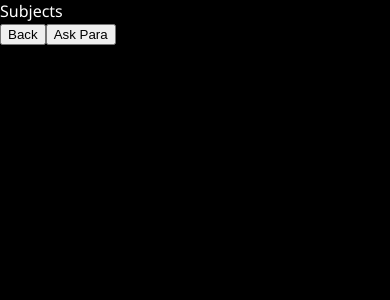
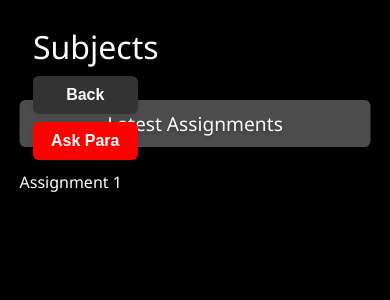
Before and after one commit to Smith-Pad/subjects, a React (Vite) app: page / in a window 390 px wide. Shown: the top 300 px of the page. Built offline with nearby package versions, Linux system fonts and the light colour scheme.

Commit message:
Addition: Customized latest assignment list in home screen subjects main screen

```diff
--- a/src/App.jsx
+++ b/src/App.jsx
@@ -17,6 +17,16 @@ function App() {
                                                 <button class="subjects-button-1 color-is-red">Ask Para</button>
                                         </div>
                                 </div>
+
+                                <div class="latest-assignments-container">
+                                        <div class="latest-assignments-title">Latest Assignments</div>
+                                        <div class="latest-assignments-list">
+                                                <div class="latest-assignment-item">
+                                                        <div class="latest-assignment-title">Assignment 1</div>
+                                                </div>
+                                        </div>
+                                </div>
+
                         </body>
                 </>
         )
--- a/src/subjects.css
+++ b/src/subjects.css
@@ -3,5 +3,246 @@ body.subjects-main-menu-global {
         min-height: 100vh;
         margin: 0;
         font-family: 'Segoe UI', 'Roboto', Arial, sans-serif;
+}
+
+.subjects-main-menu-global.subjects-assignment-list-init-container {
+        display: flex;
+        flex-direction: column;
+        justify-content: flex-start;
+        align-items: center;
+        min-height: 100vh;
+        padding-top: 120px;
+        padding-left: 20px;
+        padding-right: 20px;
+        box-sizing: border-box;
+}
+
+.subjects-assignment-list {
+        background: #333333;
+        border-radius: 12px;
+        padding: 20px 24px;
+        color: #fff;
+        width: 100%;
+        max-width: 400px;
+        margin-bottom: 16px;
+        cursor: pointer;
+        transition: all 0.2s ease;
+        border: 1px solid rgba(255, 255, 255, 0.1);
+        box-shadow: 0 2px 8px rgba(0, 0, 0, 0.2);
+        position: relative;
+}
+
+.subjects-assignment-list:hover {
+        background: #404040;
+        transform: translateY(-2px);
+        box-shadow: 0 4px 16px rgba(0, 0, 0, 0.3);
+        border-color: rgba(255, 255, 255, 0.2);
+}
+
+.subjects-assignment-list:active {
+        transform: translateY(0);
+        box-shadow: 0 2px 8px rgba(0, 0, 0, 0.2);
+}
+
+.subjects-assignment-list h1 {
+        margin: 0;
+        font-size: 1.2rem;
+        font-weight: 500;
+        text-align: center;
+        letter-spacing: 0.5px;
+}
+
+.subjects-button-1 {
+        background: #333333;
+        color: #ffffff;
+        border: none;
+        border-radius: 6px;
+        padding: 10px 18px;
+        font-size: 1rem;
+        font-weight: 600;
+        cursor: pointer;
+        box-shadow: 0 2px 8px rgba(0, 0, 0, 0.08);
+        transition: background 0.2s, color 0.2s;
+        margin-right: 12px;
+}
+
+.subjects-button-1:hover {
+        background: #404040;
+}
+
+.subjects-button-1.color-is-red {
+        background: #ff0000;
+        color: #fff;
+}
+
+.subjects-button-1.color-is-red:hover {
+        background: #cc0000;
+}
+
+.subjects-title {
+        position: fixed;
+        top: 20px;
+        left: 20px;
+        font-size: 3.5rem;
+        font-weight: 100;
+        color: #fff;
+        z-index: 1000;
+        text-shadow: 0 2px 4px rgba(0, 0, 0, 0.3);
+        padding: 10px 18px;
+        display: flex;
+        align-items: center;
+        gap: 16px;
+}
+
+.header-buttons {
+        display: flex;
+        gap: 12px;
+}
+
+.subject-card-content {
+        display: flex;
+        align-items: center;
+        justify-content: space-between;
+}
+
+.subject-name {
+        font-size: 1.1rem;
+        font-weight: 500;
+}
+
+.subject-meta {
+        font-size: 0.9rem;
+        color: #cccccc;
+        opacity: 0.8;
+}
+
+.cat-academy-label {
+        position: absolute;
+        top: -8px;
+        right: -8px;
+        background: #ff6600;
+        color: white;
+        padding: 8px 12px;
+        font-size: 0.7rem;
+        font-weight: 600;
+        text-transform: uppercase;
+        letter-spacing: 0.5px;
+}
+
+
+.access-label {
+        position: absolute;
+        top: -8px;
+        right: -8px;
+        background: #000000;
+        color: white;
+        padding: 8px 12px;
+        font-size: 0.7rem;
+        font-weight: 600;
+        text-transform: uppercase;
+        letter-spacing: 0.5px;
+}
+
+
+
+.indv-only-label {
+        position: absolute;
+        top: -8px;
+        right: -8px;
+        background: #ff0000;
+        color: white;
+        padding: 8px 12px;
+        font-size: 0.7rem;
+        font-weight: 600;
+        text-transform: uppercase;
+        letter-spacing: 0.5px;
+}
+
+
+
+.group-activity-label {
+        position: absolute;
+        top: -8px;
+        right: -8px;
+        background: #000000;
+        color: white;
+        padding: 8px 12px;
+        font-size: 0.7rem;
+        font-weight: 600;
+        text-transform: uppercase;
+        letter-spacing: 0.5px;
+}
+
+
+.latest-assignments-container {
+        position: fixed;
+        top: 120px;
+        left: 50%;
+        transform: translateX(-50%);
+        width: 90%;
+        max-width: 600px;
+        z-index: 999;
         color: white;
 }
+
+.latest-assignments-title {
+        color: #ffffff;
+        font-size: 1.8rem;
+        font-weight: 300;
+        background-color: #4d4d4d;
+        padding: 10px 18px;
+        border-radius: 6px;
+        text-align: center;
+        margin-bottom: 24px;
+        text-shadow: 0 2px 4px rgba(0, 0, 0, 0.3);
+}
+
+
+@media (max-width: 500px) {
+        .subjects-main-menu-global.subjects-assignment-list-init-container {
+                padding-top: 100px;
+                padding-left: 16px;
+                padding-right: 16px;
+        }
+
+        .subjects-assignment-list {
+                padding: 16px 20px;
+        }
+
+        .subjects-title {
+                top: 15px;
+                left: 15px;
+                font-size: 2rem;
+                flex-direction: column;
+                align-items: flex-start;
+                gap: 8px;
+        }
+
+        .header-buttons {
+                flex-direction: column;
+                gap: 8px;
+        }
+
+        .cat-academy-label {
+                font-size: 0.6rem;
+                padding: 6px 10px;
+        }
+
+        .access-label {
+                font-size: 0.6rem;
+                padding: 6px 10px;
+        }
+
+        .indv-only-label {
+                font-size: 0.6rem;
+                padding: 6px 10px;
+        }
+
+        .latest-assignments-container {
+                top: 100px;
+        }
+
+        .latest-assignments-title {
+                font-size: 1.2rem;
+        }
+}
```
